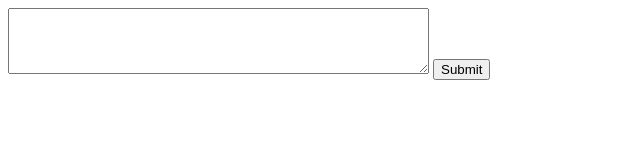
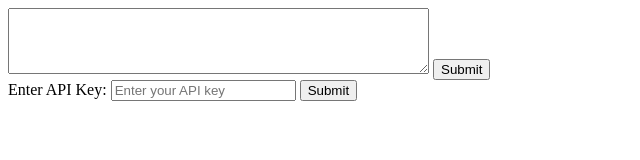
Before and after one commit to fac29b/Chris-Ed-Chibs, a plain HTML site: page index.html in a window 1280 px wide. Shown: the whole page, without its empty margins (0-640 px from the left). Drawn offline with Linux system fonts and the light colour scheme.

Commit message:
api input field created

```diff
--- a/chat.js
+++ b/chat.js
@@ -1,3 +1,5 @@
+let localApiKey;
+
 function displayText() {
     // Get the text from the textarea
     var inputText = document.getElementById('inputText').value;
@@ -8,3 +10,23 @@ function displayText() {
     // Set the text content of the display area
     displayArea.textContent = inputText;
   }
+
+
+  // api-key.js
+
+function storeApiKey() {
+
+  const apiKeyInput = document.getElementById('apiKey');
+  const apiKey = apiKeyInput.value;
+
+  // Validate apiKey if needed
+
+  // Store in a local variable
+   localApiKey = apiKey;
+
+  // Display a warning for learning purposes
+  console.warn('This API key is stored in a local variable for learning purposes only. Do not use in production.');
+
+  // You can now use the localApiKey variable in your application
+  console.log('API Key stored:', localApiKey);
+}
--- a/index.html
+++ b/index.html
@@ -5,8 +5,13 @@
 </head>
 <body>
   <textarea id="inputText" rows="4" cols="50"></textarea>
-  <button onclick="displayText()">Submit</button>
+  <button id="submit-btn" onclick="displayText()">Submit</button>
   <div id="displayArea"></div>
+  <div class="apiKeyArea">
+    <label for="apiKey">Enter API Key:</label>
+    <input type="password" id="apiKey" placeholder="Enter your API key">
+    <button onclick="storeApiKey()">Submit</button>
+  </div>
 
   <script src="./chat.js"></script>
 </body>
```
